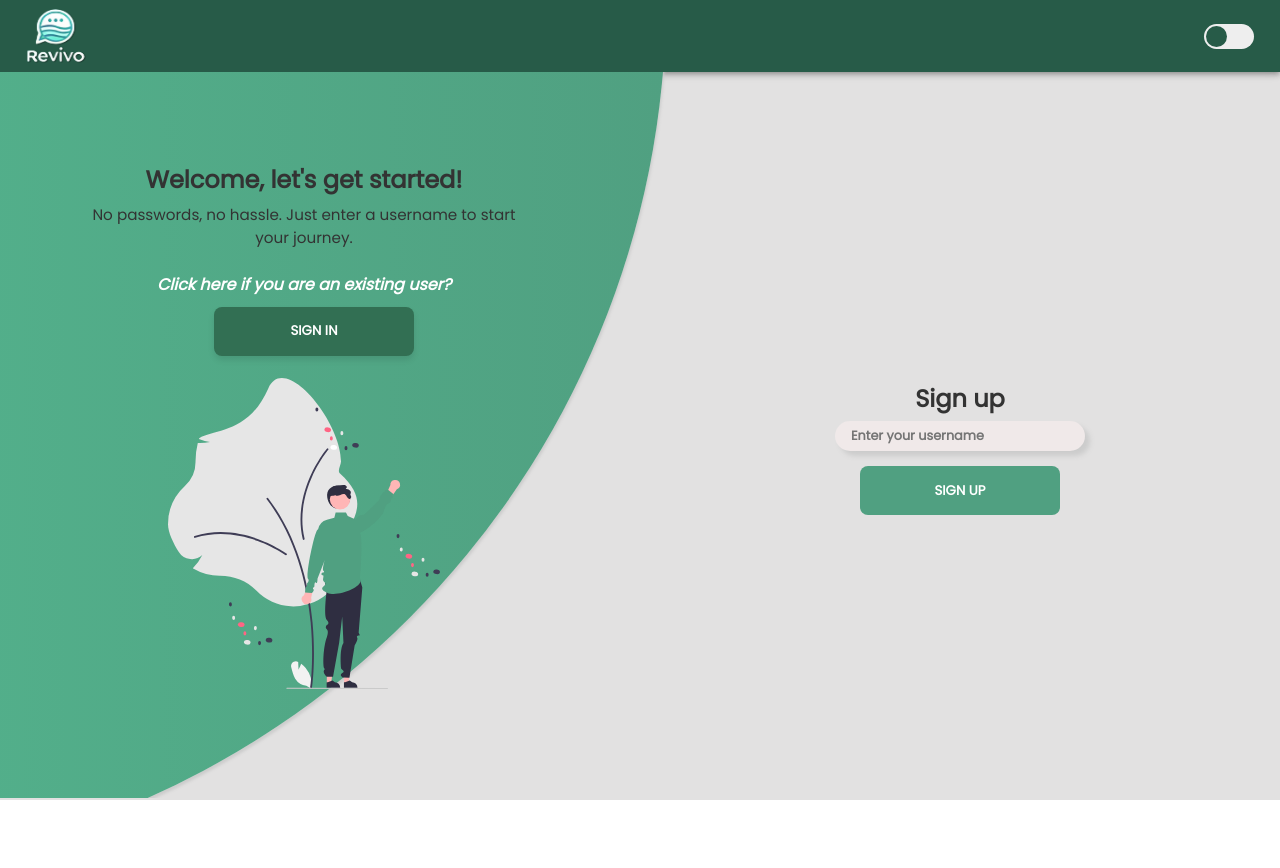
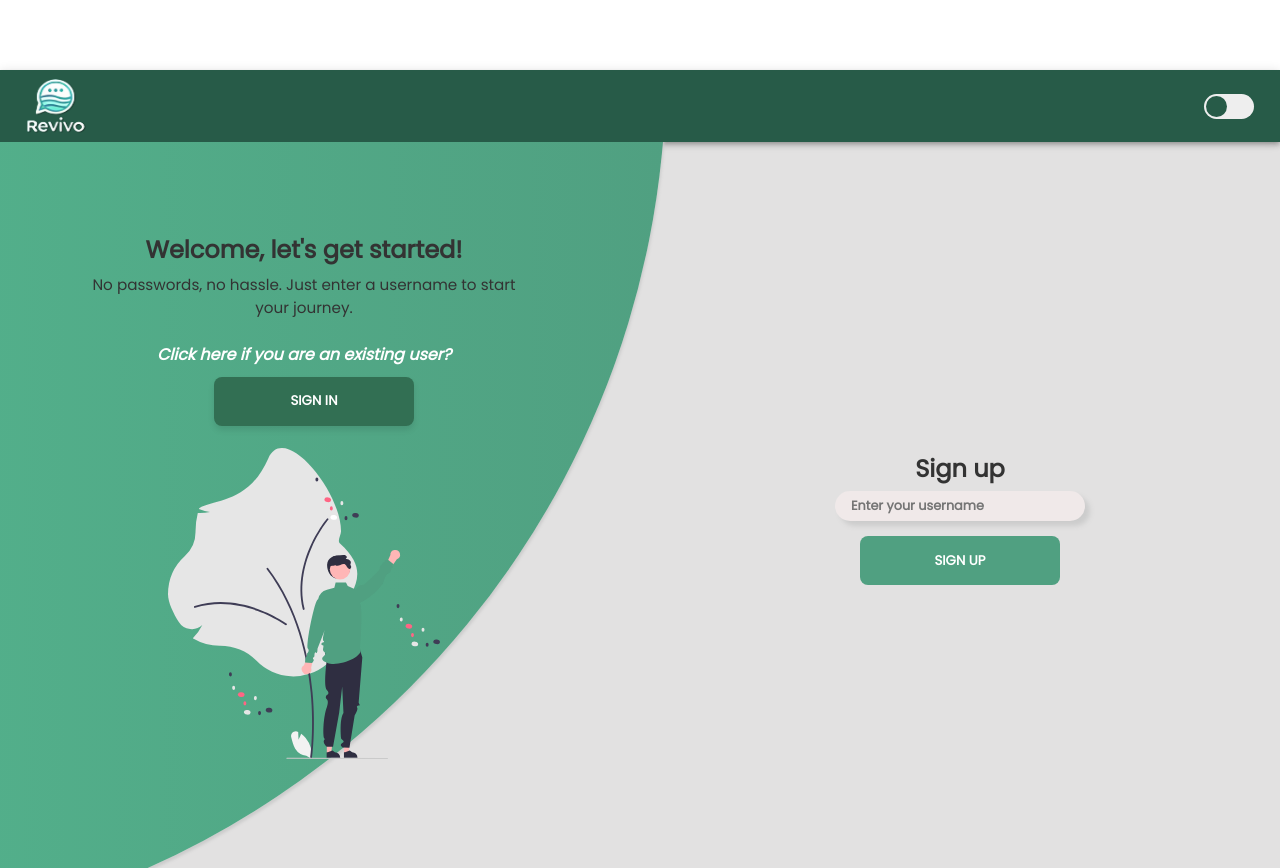
Before and after one commit to JohannCardona/Revivo, a React (Create React App) app in the folder frontend/: page / in a window 1280 px wide. Before the commit the page ends 800 px from the top, so only its background shows below. Built offline with nearby package versions, Linux system fonts and the light colour scheme.

Commit message:
More root colours for consistency across different elements and pages

```diff
--- a/frontend/src/App.css
+++ b/frontend/src/App.css
@@ -6,9 +6,9 @@
     font-family: 'Poppins', sans-serif;
 }
 .App {
-    min-height: 100vh;
     font-family: "Roboto", sans-serif;
     background: var(--bg-color);
+    margin-top: 70px;
 }
 
 p, h2, h3, span {
@@ -67,22 +67,34 @@ p, h2, h3, span {
 .light-theme {
     --background: linear-gradient(to bottom, #b2e8ee, #ade7bd);
     --bg-color: #e2e1e1;
+    --bg-inner-color: white;
     --text: #333;
+    --sidebar-text: black;
     --bot-bubble: white;
     --user-bubble: #50a081;
     --bg-navbar: #50a081;
     --favourites: #bdecdc;
     --navbar: #275b48;
+    --inner-background: #e2e1e1;
+    --chatbot-sidebar: #e2e1e1;
+    --badges-shadow: 0px 4px 6px rgba(0, 0, 0, 0.1);
+    --badges-locked-bg: rgba(0, 0, 0, 0.1);
 }
 
 .dark-theme {
     --background: linear-gradient(to bottom, #628286, #72937a);
     --opacity: 1;
     --bg-color: rgb(12 16 22 / var(--opacity));
+    --bg-inner-color: rgb(12 16 22 / var(--opacity));
     --text: rgb(255, 255, 255);
+    --sidebar-text: white;
     --bot-bubble: #212121;
     --user-bubble: rgb(80, 79, 79);
     --bg-navbar: #397061;
     --favourites: #567b6d;
     --navbar: rgb(12 16 22 / var(--opacity));
+    --inner-background: rgb(12 16 22 / var(--opacity));
+    --chatbot-sidebar: rgb(12 16 22 / var(--opacity));
+    --badges-shadow: 0px 4px 6px rgba(0, 0, 0, 0.9);
+    --badges-locked-bg: rgb(243 235 235 / 10%);
 }
```
